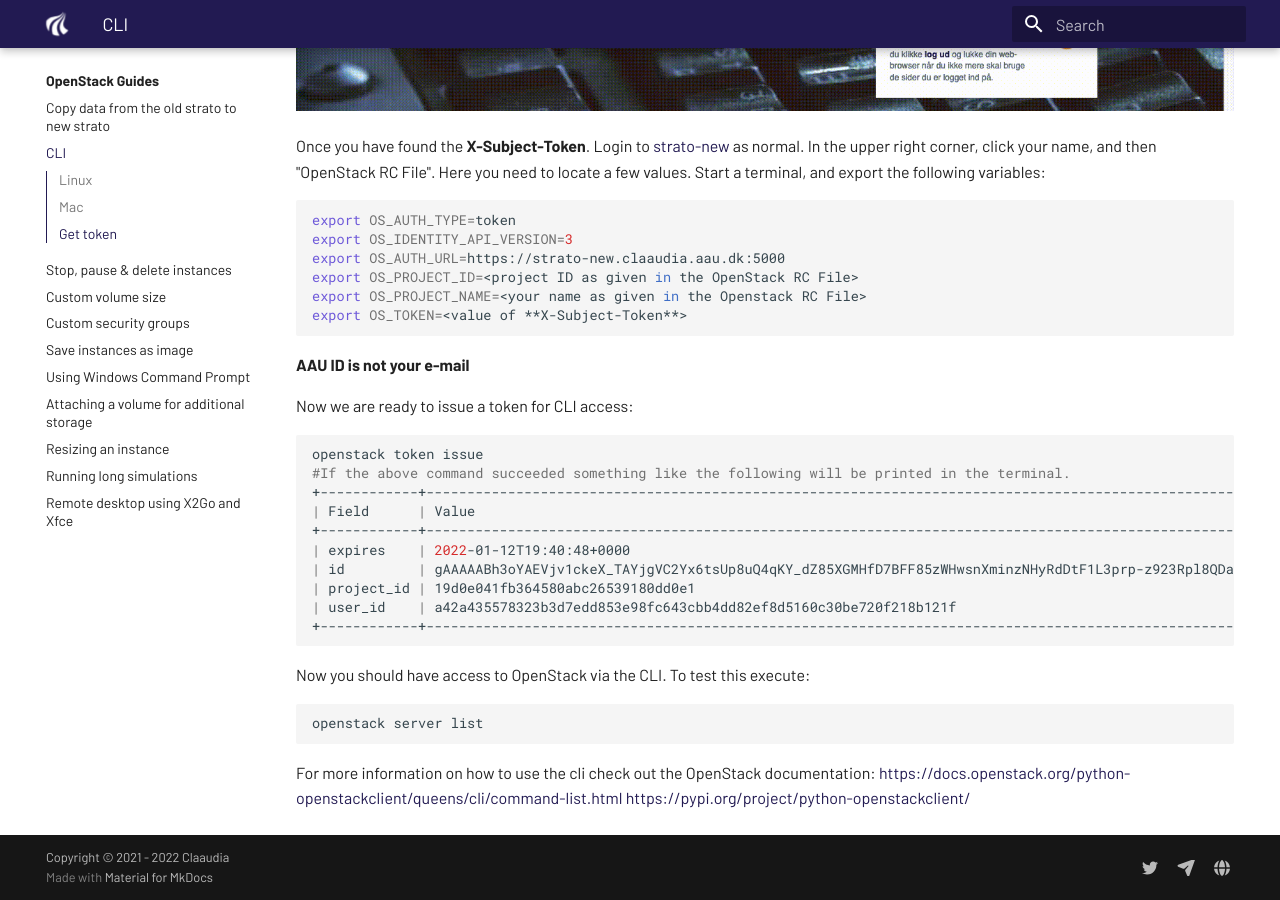
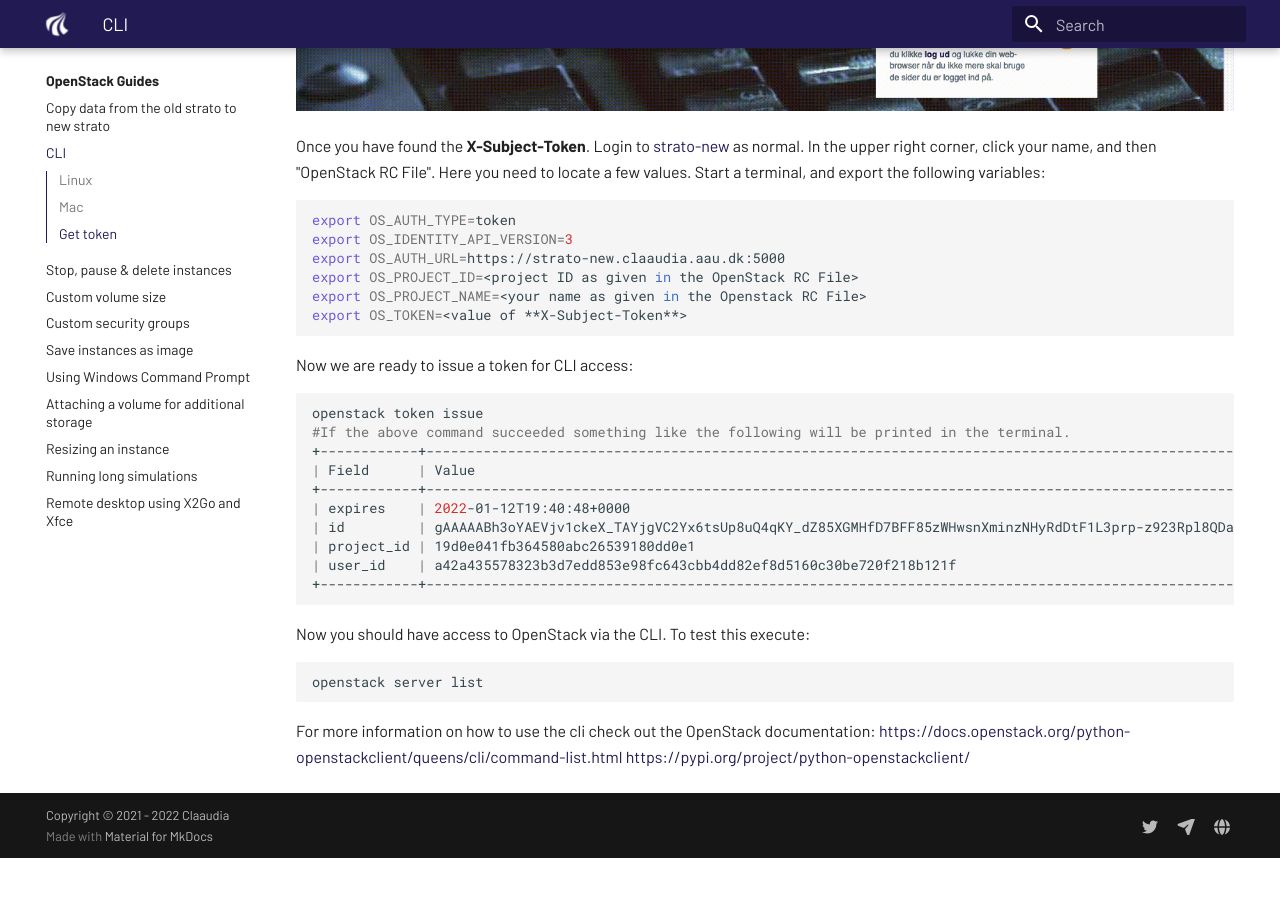
Before and after one commit to daniehej/Documentation, an MkDocs documentation site: the page built from docs/guides/openstack_guides/openstack_CLI.md, in a window 1280 px wide and 900 px high, scrolled down 1238 px. Built offline with MkDocs 1.6.1 and Material for MkDocs 9.7.7, drawn with Linux system fonts in a browser that asks for light colours; after the commit the page ends 2096 px from its top, so only the background shows below that.

Commit message:
new openstack CLI explanation - removed explanation that no longer made sense

````diff
--- a/docs/guides/openstack_guides/openstack_CLI.md
+++ b/docs/guides/openstack_guides/openstack_CLI.md
@@ -43,7 +43,6 @@ export OS_PROJECT_ID=<project ID as given in the OpenStack RC File>
 export OS_PROJECT_NAME=<your name as given in the Openstack RC File>
 export OS_TOKEN=<value of **X-Subject-Token**>
 ```
-**AAU ID is not your e-mail**
 
 Now we are ready to issue a token for CLI access:
 
````
